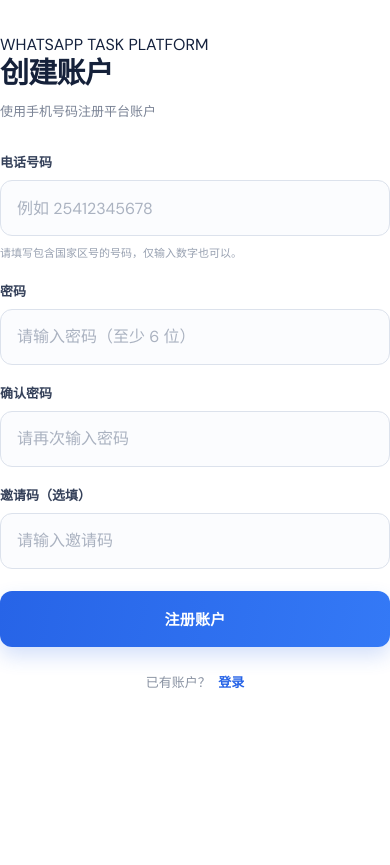
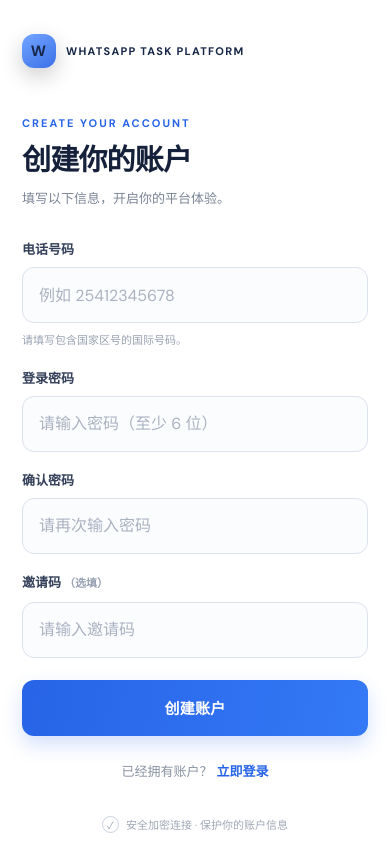
Before and after one commit to xiaolongsvip/whatsapp-task-platform, a Next.js app in the folder apps/web/: page /register in a window 390 px wide. Before the commit the page ends 844 px from the top, so only its background shows below. Built offline with nearby package versions, Linux system fonts and the light colour scheme.

Commit message:
Apply premium desktop split-screen and mobile auth layout

```diff
--- a/apps/web/src/components/auth-form.tsx
+++ b/apps/web/src/components/auth-form.tsx
@@ -61,10 +61,33 @@ export function AuthForm({ mode }: { mode: AuthMode }) {
 
   return (
     <main className="auth-shell">
-      <section className="auth-card" aria-labelledby="auth-title">
-        <div className="auth-brand">WHATSAPP TASK PLATFORM</div>
-        <h1 id="auth-title">{isRegister ? "创建账户" : "欢迎回来"}</h1>
-        <p className="auth-subtitle">{isRegister ? "使用手机号码注册平台账户" : "使用手机号码和密码登录"}</p>
+      <aside className="auth-visual" aria-label="平台介绍">
+        <div className="brand-lockup">
+          <span className="brand-mark">W</span>
+          <span>WHATSAPP TASK PLATFORM</span>
+        </div>
+        <div className="visual-copy">
+          <div className="visual-eyebrow">A smarter way to work</div>
+          <h2>{isRegister ? "开启你的全新任务体验。" : "每一次努力，都值得被认真记录。"}</h2>
+          <p>在一个清晰、可靠的任务平台中，管理你的任务进度与账户信息，让每一步都简单明了。</p>
+          <div className="visual-points">
+            <span className="visual-point">账户安全保护</span>
+            <span className="visual-point">任务进度清晰</span>
+            <span className="visual-point">移动端便捷使用</span>
+          </div>
+        </div>
+        <div className="visual-foot">© 2026 WHATSAPP TASK PLATFORM</div>
+      </aside>
+
+      <section className="auth-main">
+        <div className="auth-card" aria-labelledby="auth-title">
+          <div className="auth-mobile-brand">
+            <span className="brand-mark">W</span>
+            <span>WHATSAPP TASK PLATFORM</span>
+          </div>
+          <div className="auth-kicker">{isRegister ? "CREATE YOUR ACCOUNT" : "WELCOME BACK"}</div>
+          <h1 id="auth-title">{isRegister ? "创建你的账户" : "欢迎回来"}</h1>
+          <p className="auth-subtitle">{isRegister ? "填写以下信息，开启你的平台体验。" : "请输入手机号码和密码，继续使用你的账户。"}</p>
           <form className="auth-form" onSubmit={handleSubmit}>
             <div className="auth-field">
               <label htmlFor="phone">电话号码</label>
@@ -80,10 +103,10 @@ export function AuthForm({ mode }: { mode: AuthMode }) {
                 required
                 maxLength={20}
               />
-            <span className="auth-hint">请填写包含国家区号的号码，仅输入数字也可以。</span>
+              <span className="auth-hint">请填写包含国家区号的国际号码。</span>
             </div>
             <div className="auth-field">
-            <label htmlFor="password">密码</label>
+              <label htmlFor="password">登录密码</label>
               <input
                 id="password"
                 name="password"
@@ -115,7 +138,7 @@ export function AuthForm({ mode }: { mode: AuthMode }) {
                   />
                 </div>
                 <div className="auth-field">
-                <label htmlFor="inviteCode">邀请码（选填）</label>
+                  <label htmlFor="inviteCode">邀请码 <span className="auth-hint">（选填）</span></label>
                   <input
                     id="inviteCode"
                     name="inviteCode"
@@ -131,11 +154,13 @@ export function AuthForm({ mode }: { mode: AuthMode }) {
             )}
             {error && <div className="auth-error" role="alert">{error}</div>}
             <button className="auth-button" type="submit" disabled={busy}>
-            {busy ? "请稍候…" : isRegister ? "注册账户" : "登录"}
+              {busy ? "请稍候…" : isRegister ? "创建账户" : "安全登录"}
             </button>
           </form>
           <div className="auth-footer">
-          {isRegister ? <>已有账户？ <Link href="/login">登录</Link></> : <>还没有账户？ <Link href="/register">立即注册</Link></>}
+            {isRegister ? <>已经拥有账户？<Link href="/login">立即登录</Link></> : <>还没有账户？<Link href="/register">创建账户</Link></>}
+          </div>
+          <div className="auth-security"><span className="auth-security-mark">✓</span>安全加密连接 · 保护你的账户信息</div>
         </div>
       </section>
     </main>
```
Lines whose indentation alone changed are shown as unchanged.
